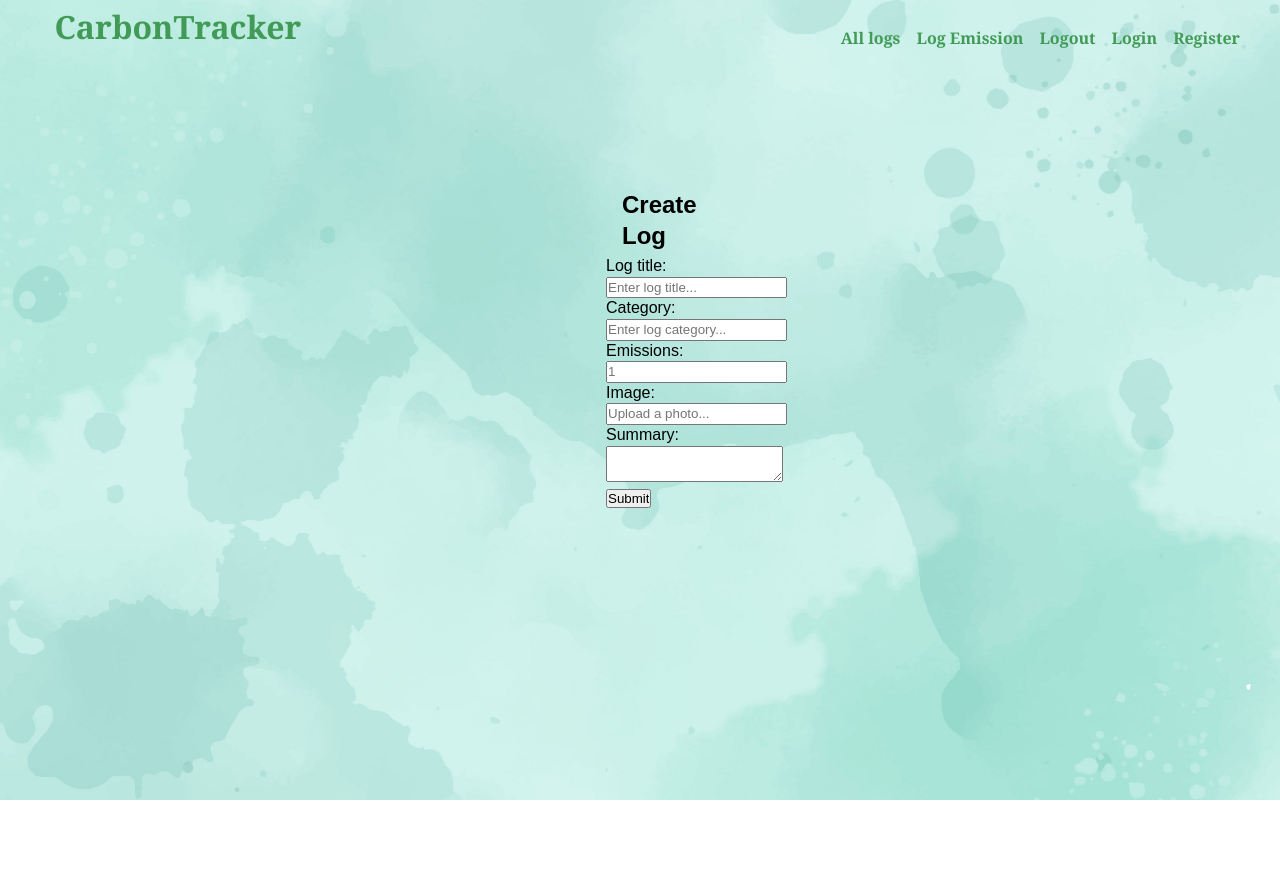
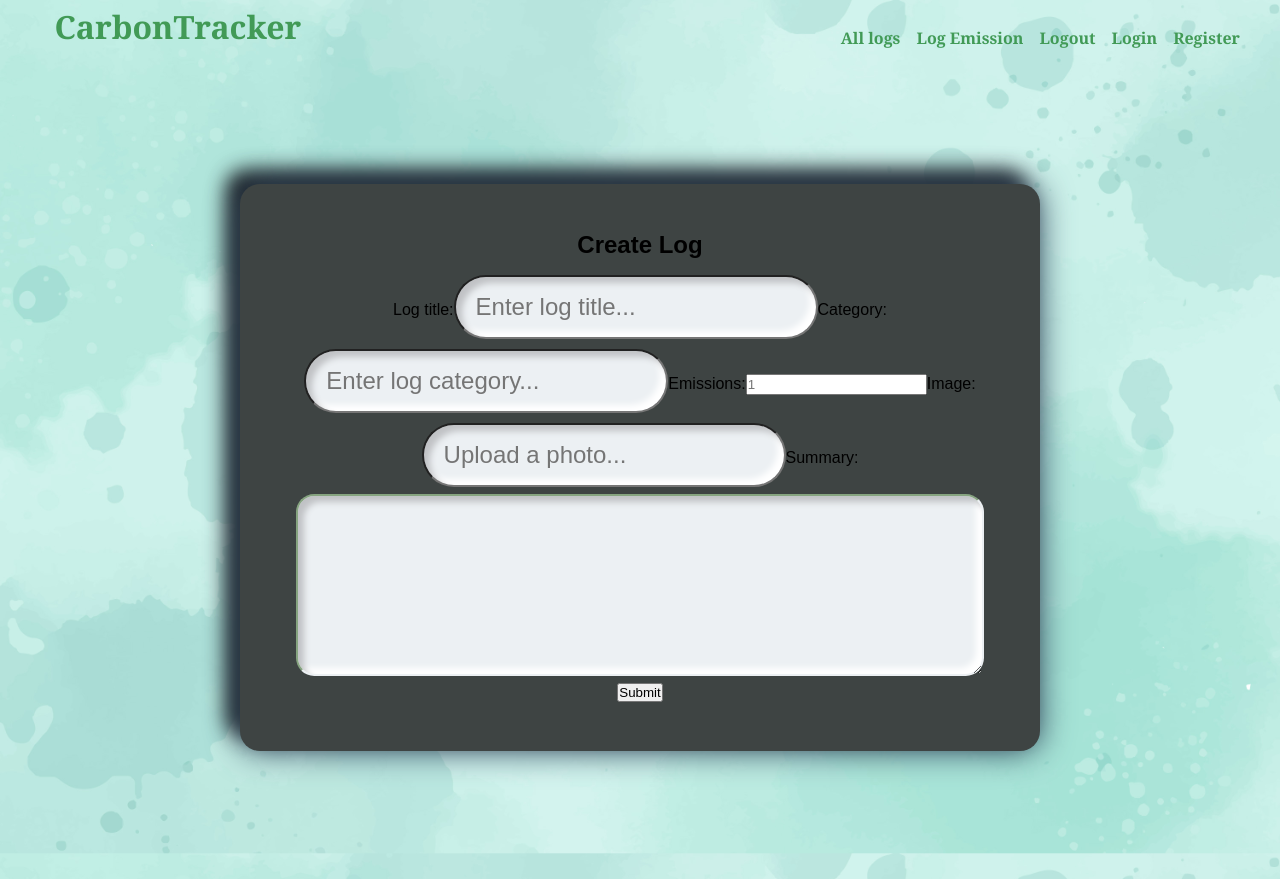
Before and after one commit to aeconick/carbon-footprint-tracker, a React (Create React App) app in the folder client/: page /create-log in a window 1280 px wide. Before the commit the page ends 800 px from the top, so only its background shows below. Built offline with nearby package versions, Linux system fonts and the light colour scheme.

Commit message:
Add CreateLog component style

```diff
--- /dev/null
+++ b/client/src/components/CreateLog/CreateLog.css
@@ -0,0 +1,37 @@
+#create-page, #edit-page {
+    position: relative;
+    width: 800px;
+    height: auto;
+    border-radius: 20px;
+    padding: 40px;
+    box-sizing: border-box;
+    text-align: center;
+    background: #3e4443;
+    box-shadow: 0px 0px 32px 0px #32485e, -14px -14px 20px #191c21;
+}
+
+input[type="text"] {
+    background: #ecf0f3;
+    padding: 30px;
+    padding-left: 20px;
+    height: 50px;
+    margin-top: 10px;
+    font-size: 24px;
+    border-radius: 50px;
+    box-shadow: inset 6px 6px 6px #c0c2c5, inset -6px -6px 6px white;
+}
+
+textarea {
+    width: 100%;
+    min-width: 20vw;
+    min-height: 7em;
+    border: 2px solid #86a480;
+    border-radius: 0.7em;
+    font-size: 26px;
+    border-bottom-color: #ecf0f3;
+    background-color: #ecf0f3;
+    border-right-color: #ecf0f3;
+    margin-top: 7px;
+    color: black;
+    box-shadow: inset 6px 6px 6px #c0c2c5, inset -6px -6px 6px white;
+}
--- a/client/src/components/CreateLog/CreateLog.js
+++ b/client/src/components/CreateLog/CreateLog.js
@@ -1,3 +1,5 @@
+import './CreateLog.css';
+
 export const CreateLog = () => {
     return (
         <section id="create-page" className="auth">
```
